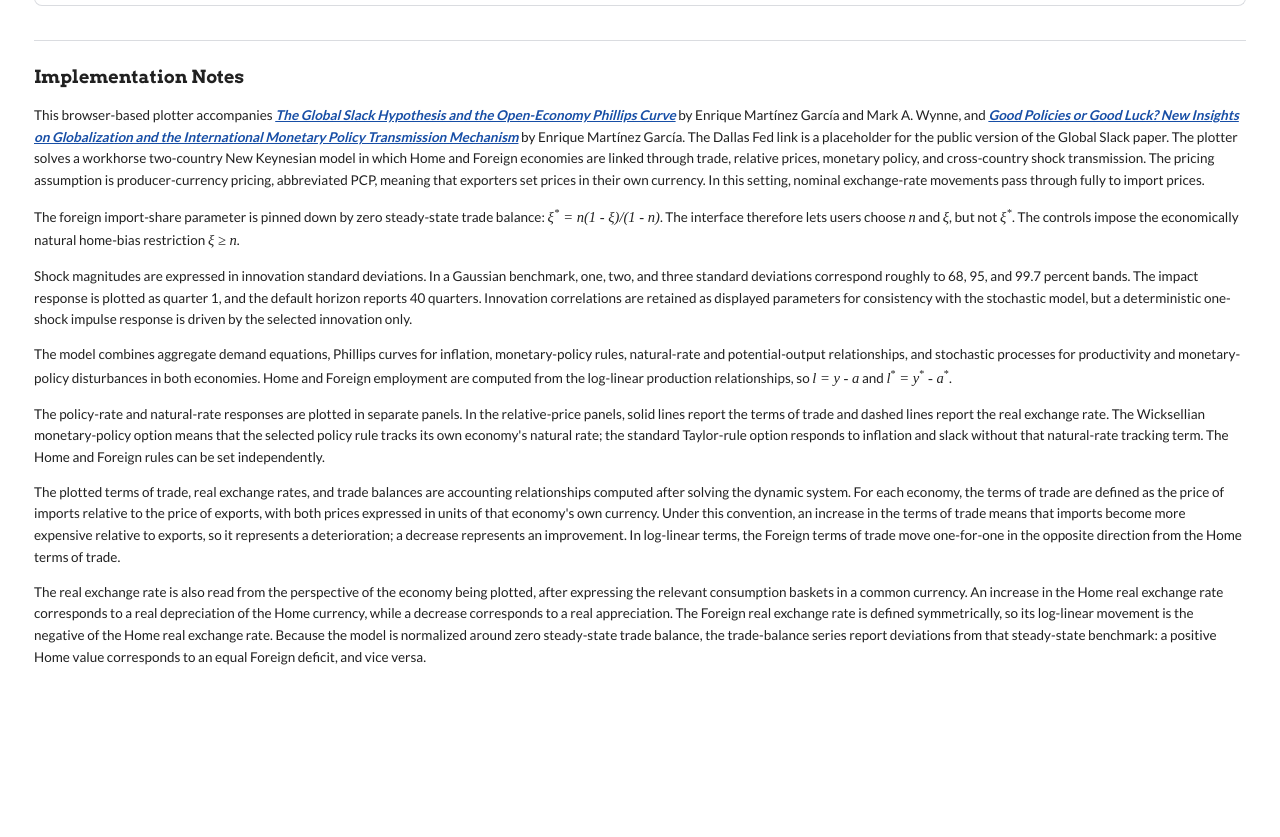
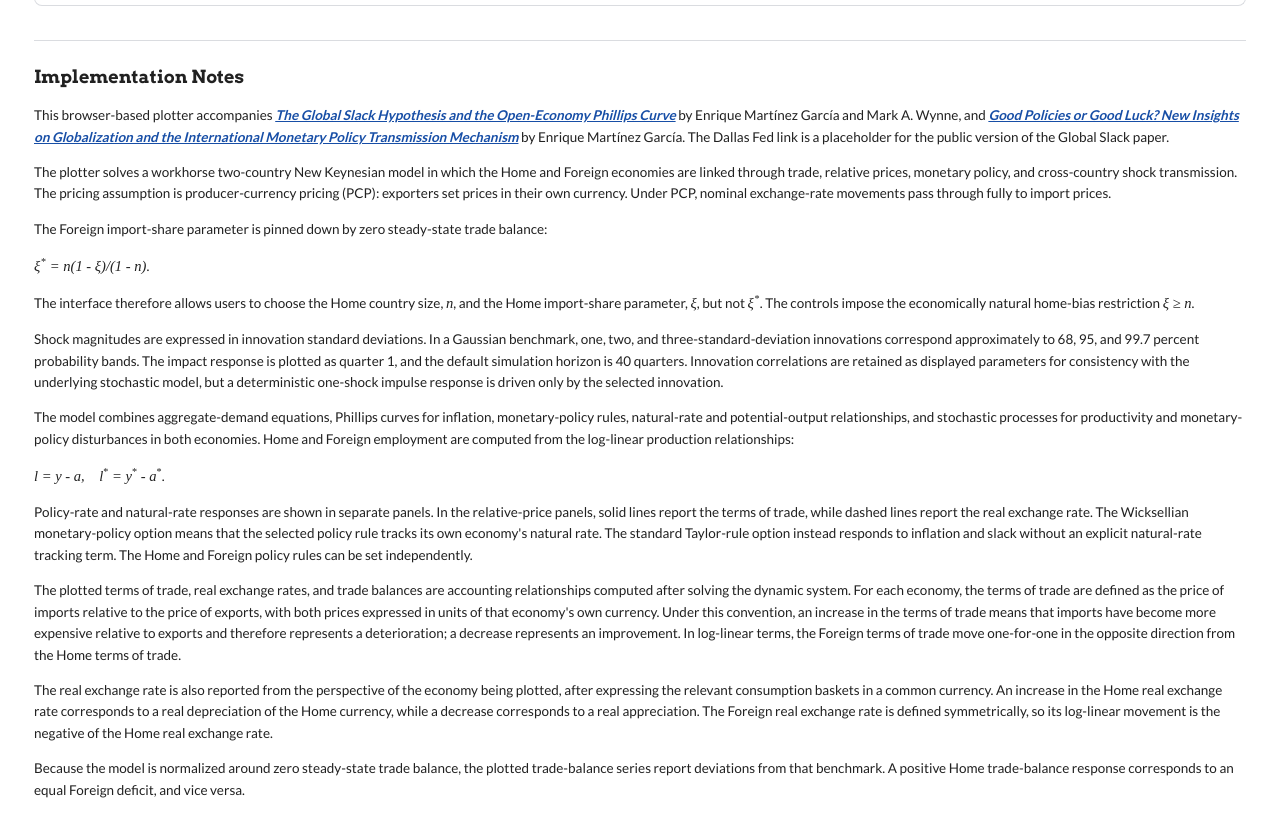
Before and after one commit to emgeconomics/global-slack-irf-plotter, a website: page index.html in a window 1280 px wide. Shown: the part 7434-8271 px from the top of the page. Before the commit the page ends 8180 px from the top, so only its background shows below. Drawn offline with Linux system fonts and the light colour scheme.

Commit message:
Polish implementation notes

```diff
--- a/index.html
+++ b/index.html
@@ -104,58 +104,72 @@
         by Enrique Mart&iacute;nez Garc&iacute;a and Mark A. Wynne, and
         <a href="https://doi.org/10.1007/s10614-017-9746-9" target="_blank" rel="noreferrer"><em>Good Policies or Good Luck? New Insights on Globalization and the International Monetary Policy Transmission Mechanism</em></a>
         by Enrique Mart&iacute;nez Garc&iacute;a. The Dallas Fed link is a placeholder for the
-        public version of the Global Slack paper. The plotter solves a workhorse two-country New Keynesian
-        model in which Home and Foreign economies are linked through trade, relative prices, monetary
-        policy, and cross-country shock transmission. The pricing assumption is producer-currency
-        pricing, abbreviated PCP, meaning that exporters set prices in their own currency. In this
-        setting, nominal exchange-rate movements pass through fully to import prices.
+        public version of the Global Slack paper.
       </p>
       <p>
-        The foreign import-share parameter is pinned down by zero steady-state trade balance:
-        <span class="math">&xi;<sup class="star-sup">*</sup> = n(1 - &xi;)/(1 - n)</span>. The interface therefore lets
-        users choose <span class="math">n</span> and <span class="math">&xi;</span>, but not
-        <span class="math">&xi;<sup class="star-sup">*</sup></span>. The controls impose the economically natural
-        home-bias restriction <span class="math">&xi; &ge; n</span>.
+        The plotter solves a workhorse two-country New Keynesian model in which the Home and Foreign
+        economies are linked through trade, relative prices, monetary policy, and cross-country shock
+        transmission. The pricing assumption is producer-currency pricing (PCP): exporters set prices
+        in their own currency. Under PCP, nominal exchange-rate movements pass through fully to import
+        prices.
+      </p>
+      <p>
+        The Foreign import-share parameter is pinned down by zero steady-state trade balance:
+      </p>
+      <p class="math-display">
+        <span class="math">&xi;<sup class="star-sup">*</sup> = n(1 - &xi;)/(1 - n)</span>.
+      </p>
+      <p>
+        The interface therefore allows users to choose the Home country size,
+        <span class="math">n</span>, and the Home import-share parameter, <span class="math">&xi;</span>,
+        but not <span class="math">&xi;<sup class="star-sup">*</sup></span>. The controls impose the
+        economically natural home-bias restriction <span class="math">&xi; &ge; n</span>.
       </p>
       <p>
         Shock magnitudes are expressed in innovation standard deviations. In a Gaussian benchmark, one,
-        two, and three standard deviations correspond roughly to 68, 95, and 99.7 percent bands. The
-        impact response is plotted as quarter 1, and the default horizon reports 40 quarters.
-        Innovation correlations are retained as displayed parameters for consistency with the stochastic
-        model, but a deterministic one-shock impulse response is driven by the selected innovation only.
+        two, and three-standard-deviation innovations correspond approximately to 68, 95, and 99.7
+        percent probability bands. The impact response is plotted as quarter 1, and the default
+        simulation horizon is 40 quarters. Innovation correlations are retained as displayed parameters
+        for consistency with the underlying stochastic model, but a deterministic one-shock impulse
+        response is driven only by the selected innovation.
       </p>
       <p>
-        The model combines aggregate demand equations, Phillips curves for inflation, monetary-policy
+        The model combines aggregate-demand equations, Phillips curves for inflation, monetary-policy
         rules, natural-rate and potential-output relationships, and stochastic processes for productivity
         and monetary-policy disturbances in both economies. Home and Foreign employment are computed
-        from the log-linear production relationships, so <span class="math">l = y - a</span> and
-        <span class="math">l<sup>*</sup> = y<sup>*</sup> - a<sup>*</sup></span>.
+        from the log-linear production relationships:
+      </p>
+      <p class="math-display">
+        <span class="math">l = y - a, &nbsp;&nbsp; l<sup>*</sup> = y<sup>*</sup> - a<sup>*</sup></span>.
       </p>
       <p>
-        The policy-rate and natural-rate responses are plotted in separate panels. In the relative-price
-        panels, solid lines report the terms of trade and dashed lines report the real exchange rate.
-        The Wicksellian monetary-policy option means that the selected policy rule tracks its own economy's
-        natural rate; the standard Taylor-rule option responds to inflation and slack without that
-        natural-rate tracking term. The Home and Foreign rules can be set independently.
+        Policy-rate and natural-rate responses are shown in separate panels. In the relative-price
+        panels, solid lines report the terms of trade, while dashed lines report the real exchange rate.
+        The Wicksellian monetary-policy option means that the selected policy rule tracks its own
+        economy's natural rate. The standard Taylor-rule option instead responds to inflation and slack
+        without an explicit natural-rate tracking term. The Home and Foreign policy rules can be set
+        independently.
       </p>
       <p>
         The plotted terms of trade, real exchange rates, and trade balances are accounting relationships
         computed after solving the dynamic system. For each economy, the terms of trade are defined as
         the price of imports relative to the price of exports, with both prices expressed in units of
         that economy's own currency. Under this convention, an increase in the terms of trade means
-        that imports become more expensive relative to exports, so it represents a deterioration; a
-        decrease represents an improvement. In log-linear terms, the Foreign terms of trade move
-        one-for-one in the opposite direction from the Home terms of trade.
+        that imports have become more expensive relative to exports and therefore represents a
+        deterioration; a decrease represents an improvement. In log-linear terms, the Foreign terms of
+        trade move one-for-one in the opposite direction from the Home terms of trade.
       </p>
       <p>
-        The real exchange rate is also read from the perspective of the economy being plotted, after
+        The real exchange rate is also reported from the perspective of the economy being plotted, after
         expressing the relevant consumption baskets in a common currency. An increase in the Home real
         exchange rate corresponds to a real depreciation of the Home currency, while a decrease
         corresponds to a real appreciation. The Foreign real exchange rate is defined symmetrically, so
-        its log-linear movement is the negative of the Home real exchange rate. Because the model is
-        normalized around zero steady-state trade balance, the trade-balance series report deviations
-        from that steady-state benchmark: a positive Home value corresponds to an equal Foreign deficit,
-        and vice versa.
+        its log-linear movement is the negative of the Home real exchange rate.
+      </p>
+      <p>
+        Because the model is normalized around zero steady-state trade balance, the plotted trade-balance
+        series report deviations from that benchmark. A positive Home trade-balance response corresponds
+        to an equal Foreign deficit, and vice versa.
       </p>
     </section>
   </main>
```
